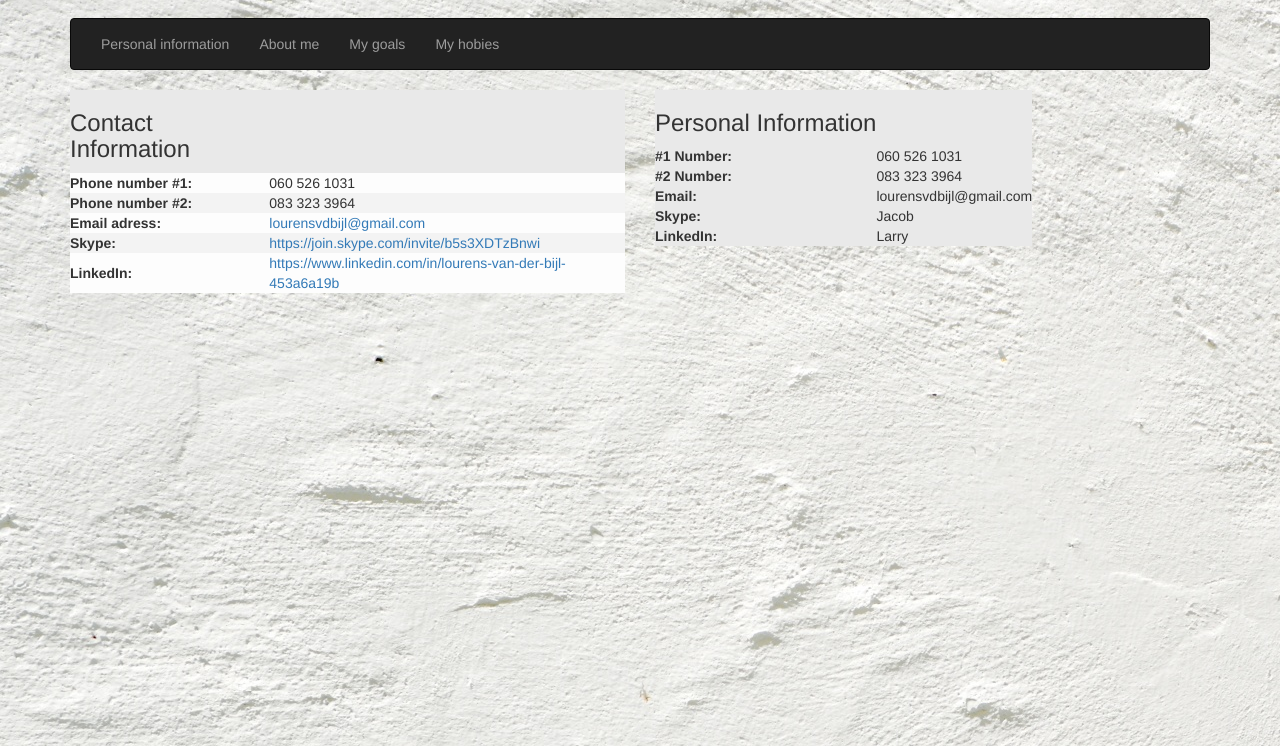
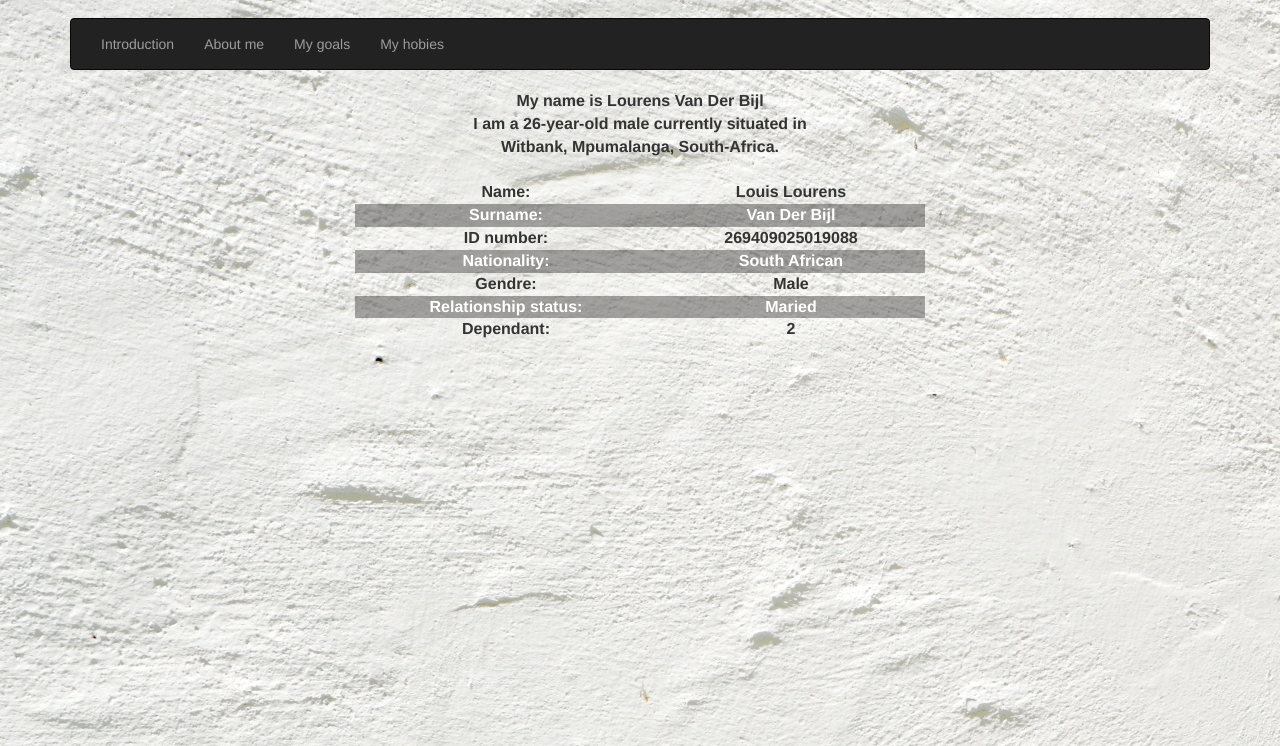
Before and after one commit to LourensVanDerBijl/Online-Resume, a plain HTML site: page Online_Resume/Personal.html in a window 1280 px wide. Shown: the part 54-800 px from the top of the page. Drawn offline with nearby package versions, Linux system fonts and the light colour scheme.

Commit message:
Entry 2020-12-08

```diff
--- a/Online_Resume/Includes/style.css
+++ b/Online_Resume/Includes/style.css
@@ -112,9 +112,31 @@ body {
 }
 
 .tb-1 {
-    background-color: #fdfdfd;
+    background-color: #fdfdfd2d;
+    font-size: 16px;
+    font-weight: bold;
 }
 
 .tb-2 {
-    background-color: #ffffff73;
+    background-color: #52515180;
+    font-size: 16px;
+    font-weight: bold;
+    color: rgb(255, 255, 255);
 }
+
+.Pesonal-Info {
+    text-align: center;
+    font-size: 16px;
+    font-weight: bold;
+}
+
+.intro-table {
+    margin-left: auto;
+    margin-right: auto;
+    width: 50%;
+}
+
+.intro-table td {
+    padding-left: 10px;
+    padding-right: 10px;
+}
--- a/Online_Resume/Personal.html
+++ b/Online_Resume/Personal.html
@@ -32,7 +32,7 @@
             <div class="container-fluid">
 
                 <ul class="nav navbar-nav">
-                    <li><a href="#" id="personalInfo">Personal information</a></li>
+                    <li><a href="#" id="personalInfo">Introduction</a></li>
                     <li><a href="#" id="aboutMe">About me</a></li>
                     <li><a href="#" id="myGoals">My goals</a></li>
                     <li><a href="#" id="hobies">My hobies</a></li>
@@ -42,87 +42,52 @@
             </div>
         </nav>
 
+
         <div id="InformationBody">
-            <div class="row">
-                <div class="col-sm-6">
-                    <table class="Contact-table">
-                        <thead>
-                            <tr>
-                                <th scope="col">
-                                    <h3>Contact Information</h3>
-                                </th>
-                            </tr>
-                        </thead>
-                        <tbody>
+
+            <div class="Pesonal-Info">
+                My name is Lourens Van Der Bijl<br> I am a 26-year-old male currently situated in<br> Witbank, Mpumalanga, South-Africa.<br><br>
+
+                <table class="intro-table">
                     <tr class="tb-1">
-                                <th scope="row">Phone number #1:</th>
-                                <td>060 526 1031</td>
+                        <td>Name:</td>
+                        <td>Louis Lourens</td>
                     </tr>
                     <tr class="tb-2">
-                                <th scope="row">Phone number #2:</th>
-                                <td>083 323 3964</td>
-
+                        <td>Surname:</td>
+                        <td>Van Der Bijl</td>
                     </tr>
                     <tr class="tb-1">
-                                <th scope="row">Email adress:</th>
-                                <td><a href="mailto:lourensvdbijl@gmail.com">lourensvdbijl@gmail.com</a></td>
-
+                        <td>ID number:</td>
+                        <td>269409025019088</td>
                     </tr>
                     <tr class="tb-2">
-                                <th scope="row">Skype:</th>
-                                <td><a href="https://join.skype.com/invite/b5s3XDTzBnwi">https://join.skype.com/invite/b5s3XDTzBnwi</a></td>
-
+                        <td>Nationality:</td>
+                        <td>South African</td>
                     </tr>
                     <tr class="tb-1">
-                                <th scope="row">LinkedIn:</th>
-                                <td><a href="https://www.linkedin.com/in/lourens-van-der-bijl-453a6a19b">https://www.linkedin.com/in/lourens-van-der-bijl-453a6a19b</a></td>
+                        <td>Gendre:</td>
+                        <td>Male</td>
+                    </tr>
+                    <tr class="tb-2">
+                        <td>Relationship status:</td>
+                        <td>Maried</td>
+                    </tr>
+                    <tr class="tb-1">
+                        <td>Dependant:</td>
+                        <td>2</td>
+                    </tr>
+                </table>
 
-                            </tr>
-                        </tbody>
-                    </table>
+
+
             </div>
 
-                <div class="col-sm-6">
-                    <table class="Contact-table">
-                        <thead>
-                            <tr>
-                                <th scope="col">
-                                    <h3>Personal Information</h3>
-                                </th>
-                            </tr>
-                        </thead>
-                        <tbody>
-                            <tr>
-                                <th scope="row">#1 Number:</th>
-                                <td>060 526 1031</td>
 
-                            </tr>
-                            <tr>
-                                <th scope="row">#2 Number:</th>
-                                <td>083 323 3964</td>
 
-                            </tr>
-                            <tr>
-                                <th scope="row">Email:</th>
-                                <td>lourensvdbijl@gmail.com</td>
 
-                            </tr>
-                            <tr>
-                                <th scope="row">Skype:</th>
-                                <td>Jacob</td>
 
-                            </tr>
-                            <tr>
-                                <th scope="row">LinkedIn:</th>
-                                <td>Larry</td>
-
-                            </tr>
-                        </tbody>
-                    </table>
         </div>
-            </div>
-        </div>
-
     </div>
 
 
```
Lines whose indentation alone changed are shown as unchanged.
